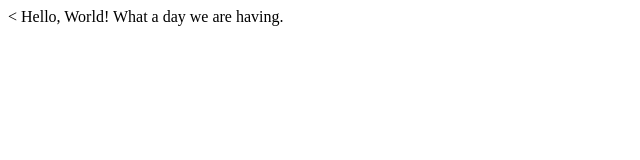
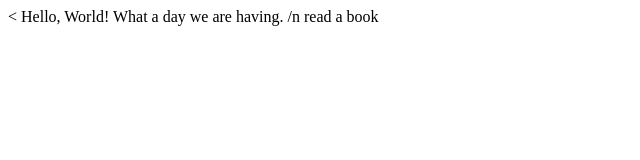
Before and after one commit to Purpleshoes/projectPenguin, a plain HTML site: page hello.html in a window 1280 px wide. Shown: the whole page, without its empty margins (0-640 px from the left). Drawn offline with Linux system fonts and the light colour scheme.

Commit message:
Update hello.html

```diff
--- a/hello.html
+++ b/hello.html
@@ -7,5 +7,6 @@
   </head>
   <body>
     Hello, World! What a day we are having.
+    /n read a book
   </body>
 </html>
```
